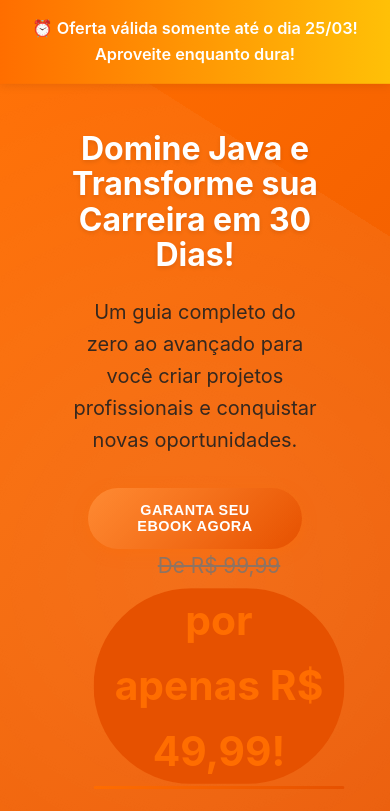
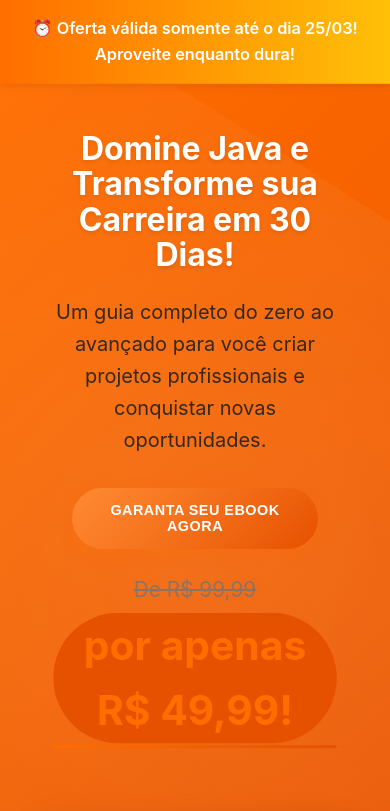
Before and after one commit to gabrielponde/landing-page-conversao, a Next.js app: page / in a window 390 px wide. Shown: the top 811 px of the page. Built offline with nearby package versions, Linux system fonts and the light colour scheme.

Commit message:
Ajustes no css

```diff
--- a/src/app/styles.css
+++ b/src/app/styles.css
@@ -912,17 +912,20 @@ section h2::after {
 
   .price-details {
     display: flex;
+    flex-direction: row;
     justify-content: center;
     align-items: center;
     flex-wrap: wrap;
     gap: 0.5rem;
     width: 100%;
+    margin: 1.5rem auto;
     padding: 0 1rem; /* Adicionado padding para evitar que encoste nas bordas */
   }
 
   .old-price {
     text-align: center;
     margin-right: 0;
+    flex: 0 0 100%; /* Faz ocupar toda a linha */
   }
 
   .price-value {
@@ -1054,11 +1057,6 @@ section h2::after {
     padding: 0 1rem; /* Adicionado padding */
   }
 
-  .price-details {
-    text-align: center;
-    margin: 0 1.5rem; /* Adicionado margem */
-  }
-
   .benefits-list {
     display: inline-block;
     text-align: left;
@@ -1088,6 +1086,33 @@ section h2::after {
   .comparison {
     margin: 1rem; /* Margem uniforme para cards */
   }
+
+  .price-details {
+    display: flex;
+    flex-direction: column;
+    align-items: center; /* Centraliza horizontalmente */
+    justify-content: center;
+    width: 100%;
+    margin: 1.5rem auto;
+    padding: 0;
+    text-align: center; /* Centraliza o texto */
+  }
+
+  .old-price,
+  .price-value {
+    width: 100%;
+    text-align: center;
+    margin: 0;
+    padding: 0;
+  }
+
+  .old-price {
+    order: 1; /* Garante que o preço antigo fique em cima */
+  }
+
+  .price-value {
+    order: 2; /* Garante que o preço atual fique embaixo */
+  }
 }
 
 @media (max-width: 480px) {
@@ -1104,6 +1129,32 @@ section h2::after {
   .price-book {
     padding: 2rem 1rem; /* Ajuste de padding */
     margin: 2rem 1rem; /* Adicionado margem */
+  }
+
+  .price-details {
+    flex-direction: column;
+    gap: 0.5rem;
+  }
+
+  .old-price,
+  .price-value {
+    max-width: 100%;
+    padding: 0;
+    margin: 0 auto; /* Centraliza os elementos */
+  }
+
+  /* Remove qualquer margem ou padding que possa estar empurrando para a direita */
+  .price-book {
+    padding: 0;
+    margin: 0 auto;
+  }
+
+  /* Garante que o container principal esteja centralizado */
+  .hero-text,
+  .hero-content {
+    padding: 0 1rem;
+    margin: 0 auto;
+    text-align: center;
   }
 
   .faq-question {
```
